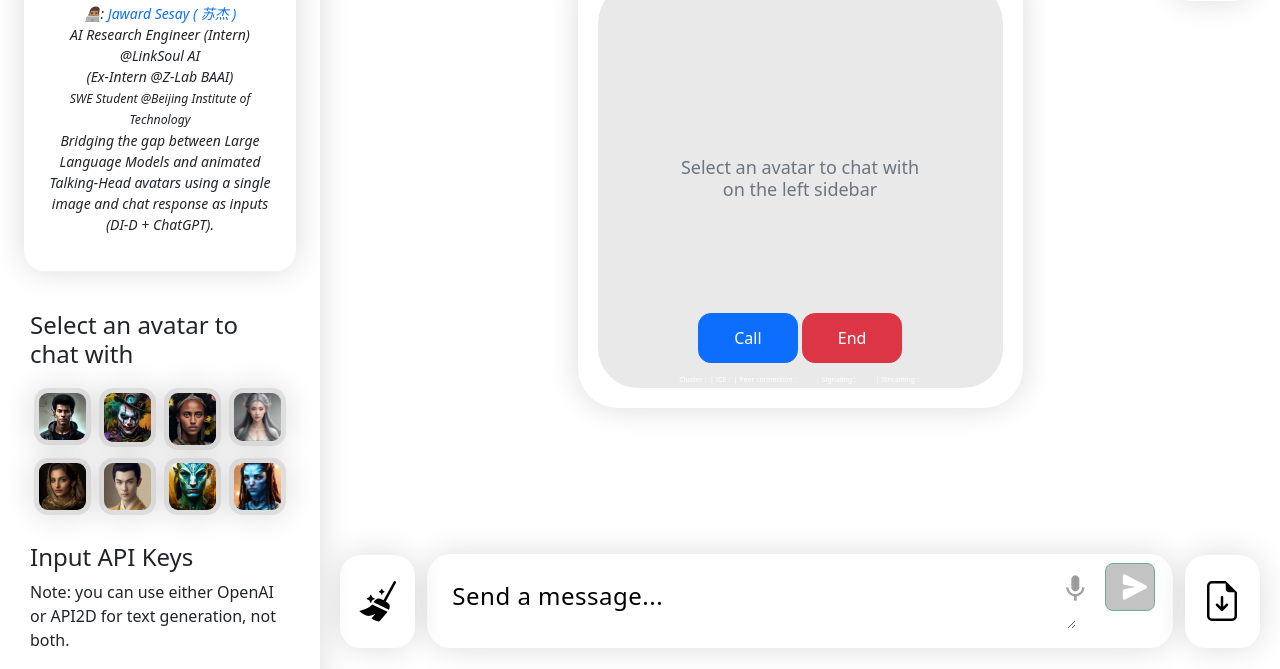
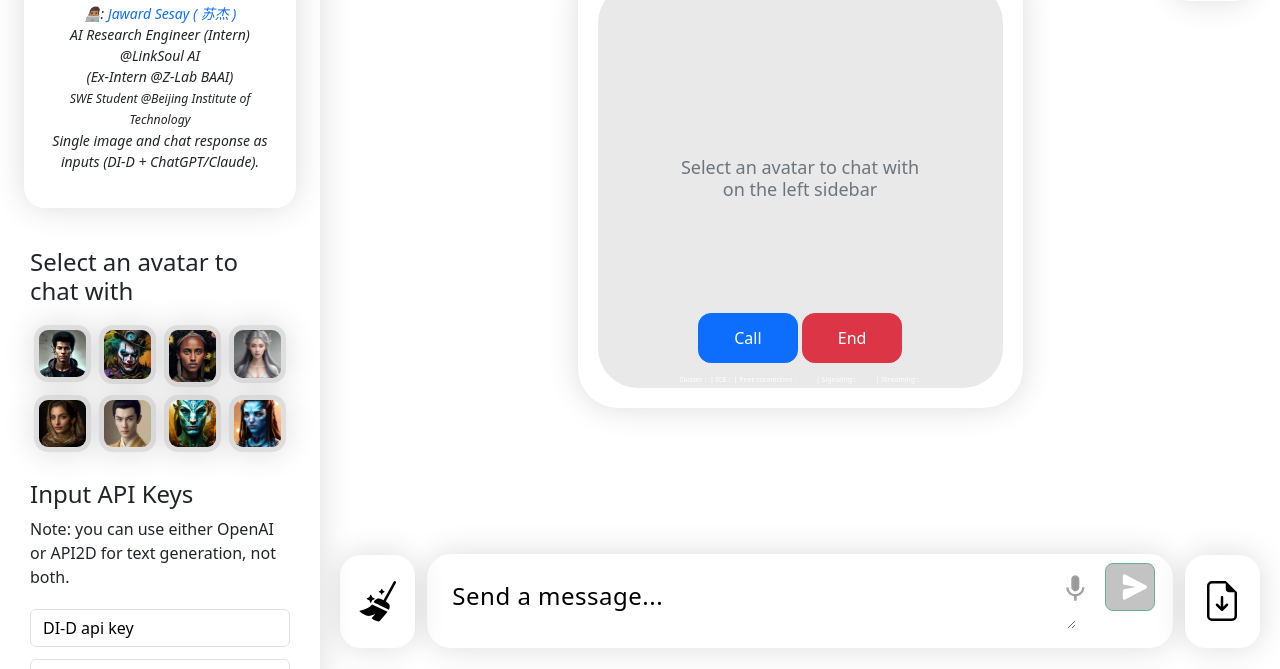
Before and after one commit to Jaykef/AvaChat, a website with bundled scripts: page index.html in a window 1280 px wide. Shown: the part 97-766 px from the top of the page. Built offline with nearby package versions, Linux system fonts and the light colour scheme.

Commit message:
Update index.html

```diff
--- a/index.html
+++ b/index.html
@@ -23,7 +23,7 @@
       <div class="col-sm-3">
           <div class="intro-card">
             <h1 class="text-center">AvaChat</h1>
-            <p class="text-center fst-italic desc">👨🏽‍💻: <a href="https://github.com/Jaykef" target="_blank" style="text-decoration: none;font-size: 14px;">Jaward Sesay ( 苏杰 )</a><br> AI Research Engineer (Intern) @LinkSoul AI <br>(Ex-Intern @Z-Lab BAAI) <br><small> SWE Student @Beijing Institute of Technology</small><br>Bridging the gap between Large Language Models and animated Talking-Head avatars using a single image and chat response as inputs (DI-D + ChatGPT).</p>
+            <p class="text-center fst-italic desc">👨🏽‍💻: <a href="https://github.com/Jaykef" target="_blank" style="text-decoration: none;font-size: 14px;">Jaward Sesay ( 苏杰 )</a><br> AI Research Engineer (Intern) @LinkSoul AI <br>(Ex-Intern @Z-Lab BAAI) <br><small> SWE Student @Beijing Institute of Technology</small><br>Single image and chat response as inputs (DI-D + ChatGPT/Claude).</p>
           </div>
 
           <div class="col-md-12 p-3 mb-2 mt-4 d-block">
```
